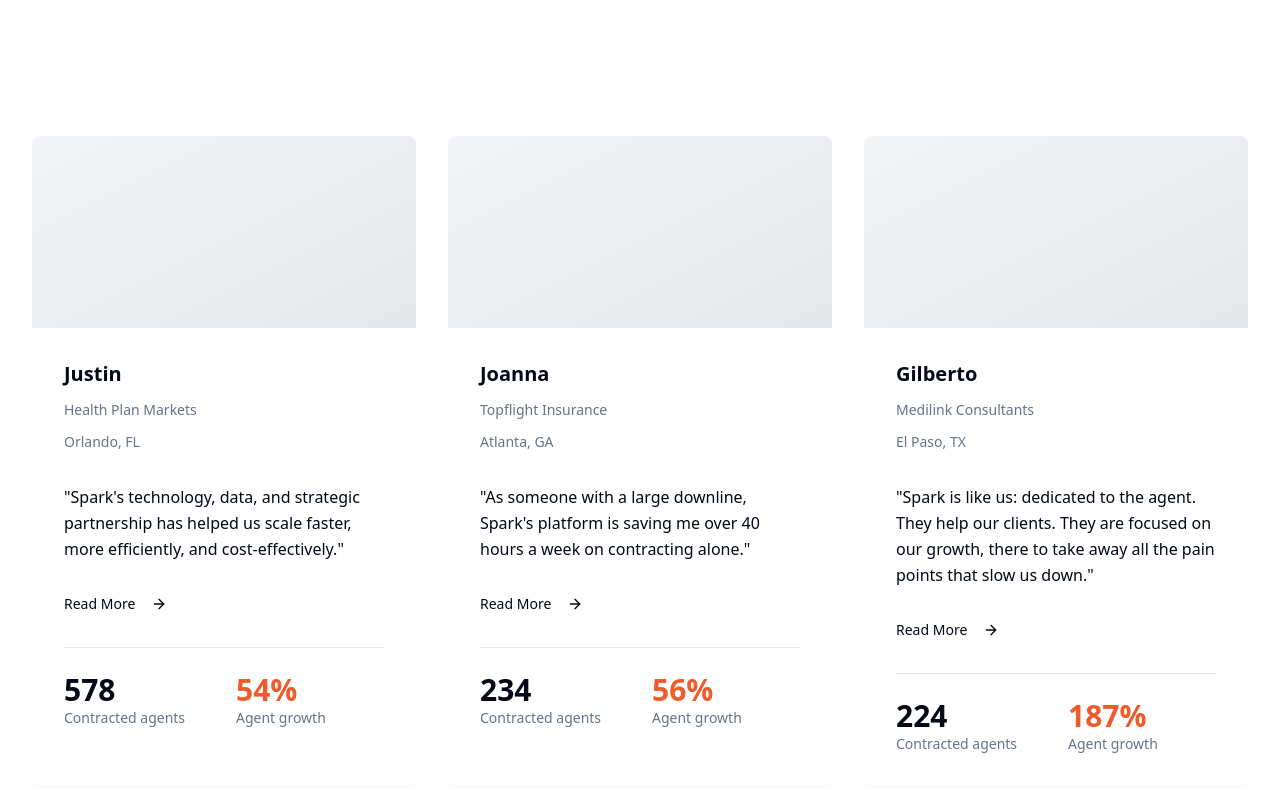
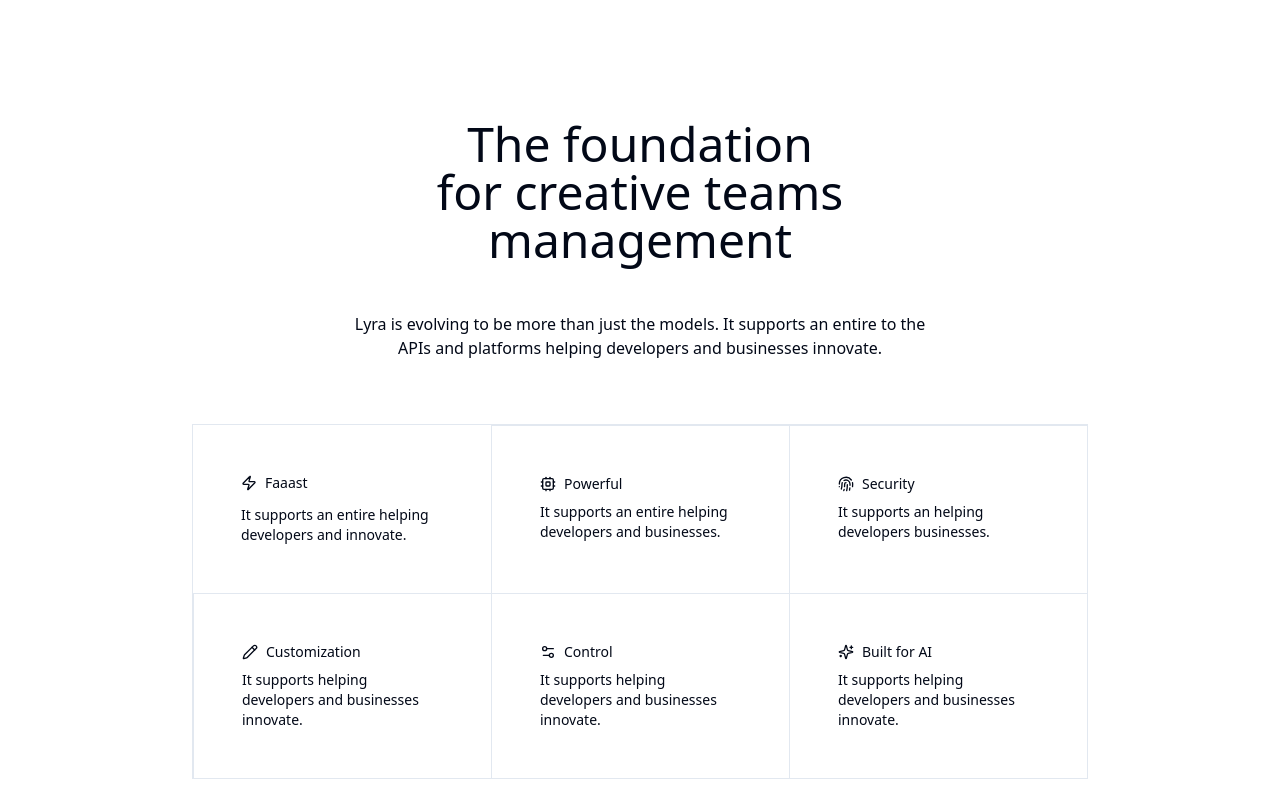
Before and after one commit to miraflorastudio/jemco-business-solutions, a React (Vite) app: page / in a window 1280 px wide. Shown: the part 1200-2000 px from the top of the page. Built offline with nearby package versions, Linux system fonts and the light colour scheme.

Commit message:
Integrate new feature section
Integrates a new feature section component into the application. This involves adding the `features-4.tsx` component to the `/components/ui` directory and updating `Index.tsx` to include it below the expertise section. The `lucide-react` dependency will be installed.

```diff
--- /dev/null
+++ b/src/components/ui/features-4.tsx
@@ -0,0 +1,63 @@
+import { Cpu, Fingerprint, Pencil, Settings2, Sparkles, Zap } from 'lucide-react'
+
+export function Features() {
+    return (
+        <section className="py-12 md:py-20">
+            <div className="mx-auto max-w-5xl space-y-8 px-6 md:space-y-16">
+                <div className="relative z-10 mx-auto max-w-xl space-y-6 text-center md:space-y-12">
+                    <h2 className="text-balance text-4xl font-medium lg:text-5xl">The foundation for creative teams management</h2>
+                    <p>Lyra is evolving to be more than just the models. It supports an entire to the APIs and platforms helping developers and businesses innovate.</p>
+                </div>
+
+                <div className="relative mx-auto grid max-w-2xl lg:max-w-4xl divide-x divide-y border *:p-12 sm:grid-cols-2 lg:grid-cols-3">
+                    <div className="space-y-3">
+                        <div className="flex items-center gap-2">
+                            <Zap className="size-4" />
+                            <h3 className="text-sm font-medium">Faaast</h3>
+                        </div>
+                        <p className="text-sm">It supports an entire helping developers and innovate.</p>
+                    </div>
+                    <div className="space-y-2">
+                        <div className="flex items-center gap-2">
+                            <Cpu className="size-4" />
+                            <h3 className="text-sm font-medium">Powerful</h3>
+                        </div>
+                        <p className="text-sm">It supports an entire helping developers and businesses.</p>
+                    </div>
+                    <div className="space-y-2">
+                        <div className="flex items-center gap-2">
+                            <Fingerprint className="size-4" />
+
+                            <h3 className="text-sm font-medium">Security</h3>
+                        </div>
+                        <p className="text-sm">It supports an helping developers businesses.</p>
+                    </div>
+                    <div className="space-y-2">
+                        <div className="flex items-center gap-2">
+                            <Pencil className="size-4" />
+
+                            <h3 className="text-sm font-medium">Customization</h3>
+                        </div>
+                        <p className="text-sm">It supports helping developers and businesses innovate.</p>
+                    </div>
+                    <div className="space-y-2">
+                        <div className="flex items-center gap-2">
+                            <Settings2 className="size-4" />
+
+                            <h3 className="text-sm font-medium">Control</h3>
+                        </div>
+                        <p className="text-sm">It supports helping developers and businesses innovate.</p>
+                    </div>
+                    <div className="space-y-2">
+                        <div className="flex items-center gap-2">
+                            <Sparkles className="size-4" />
+
+                            <h3 className="text-sm font-medium">Built for AI</h3>
+                        </div>
+                        <p className="text-sm">It supports helping developers and businesses innovate.</p>
+                    </div>
+                </div>
+            </div>
+        </section>
+    )
+}
--- a/src/pages/Index.tsx
+++ b/src/pages/Index.tsx
@@ -1,7 +1,7 @@
 import Header from "@/components/Header";
 import HeroSection from "@/components/HeroSection";
 import ExpertiseSection from "@/components/ExpertiseSection";
-import TestimonialsSection from "@/components/TestimonialsSection";
+import { Features } from "@/components/ui/features-4";
 import TransformSection from "@/components/TransformSection";
 import StatsSection from "@/components/StatsSection";
 import Footer from "@/components/Footer";
@@ -13,7 +13,7 @@ const Index = () => {
       <main>
         <HeroSection />
         <ExpertiseSection />
-        <TestimonialsSection />
+        <Features />
         <TransformSection />
         <StatsSection />
       </main>
```
